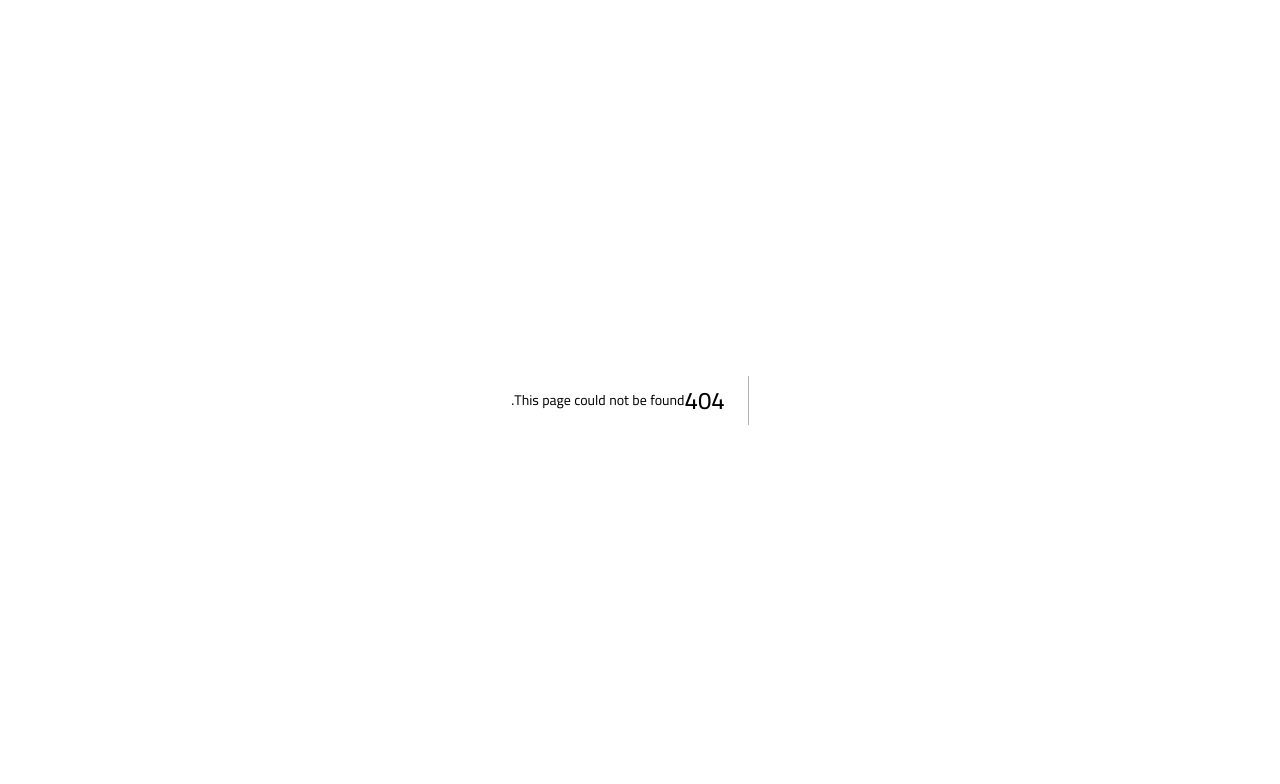
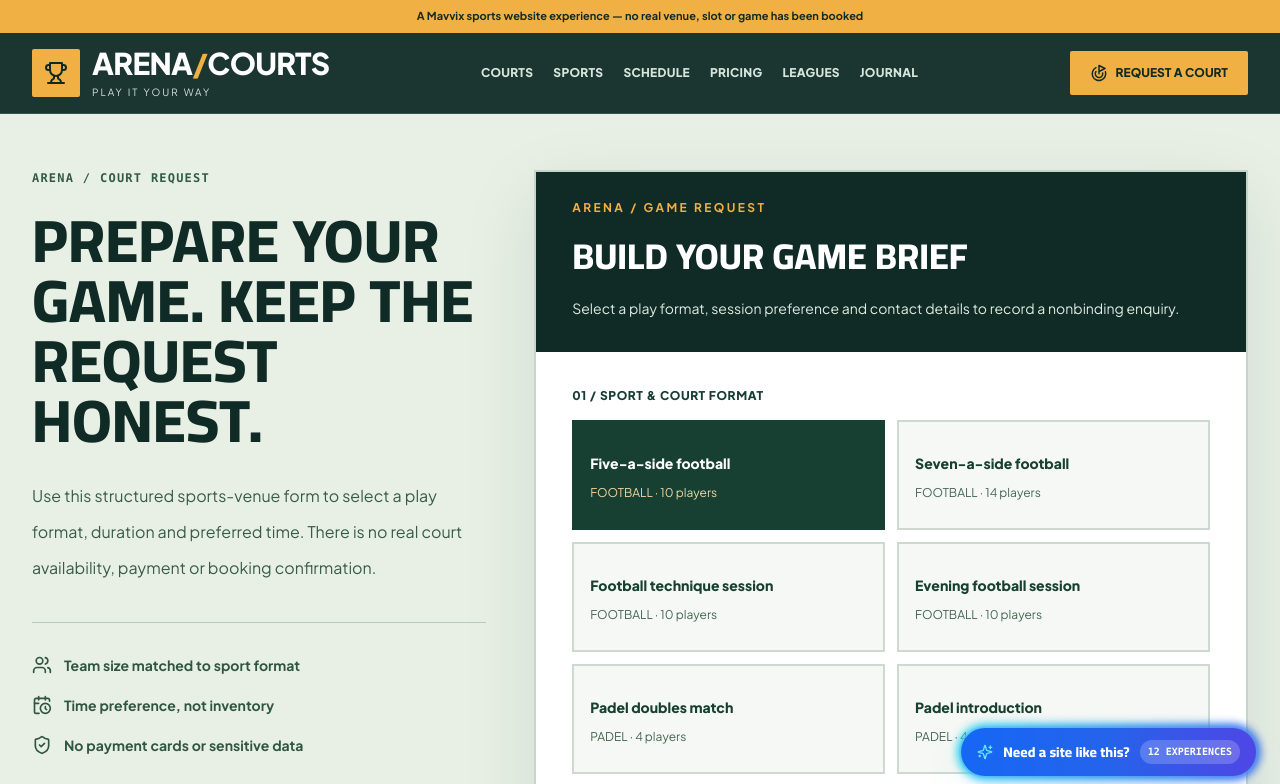
Before and after one commit to mykholy/mavvix_demos, a Next.js app: page /en/preview/sports-venues/book in a window 1280 px wide. Before the commit this address had no page. Shown: the top 784 px of the page. Built offline with nearby package versions, Linux system fonts and the light colour scheme; a web font is replaced by a local one.

Commit message:
feat(arena): book/page.tsx rich sport-specific content

```diff
--- /dev/null
+++ b/src/app/[locale]/preview/sports-venues/book/page.tsx
@@ -0,0 +1,18 @@
+import Link from 'next/link';
+import type { Locale } from '@/lib/i18n/config';
+import { ARENA,arenaPath } from '@/lib/verticals/sports-venues/data';
+import { ArenaRequestForm } from './ArenaRequestForm';
+import { ShieldCheck,CalendarClock,Users,Trophy } from 'lucide-react';
+
+export default function ArenaBookingPage({params:{locale},searchParams}:{params:{locale:Locale};searchParams:{court?:string}}){
+ const ar=locale==='ar';
+ const selected=ARENA.services.some(s=>s.slug===searchParams.court)?searchParams.court:'';
+ return <div className="bg-[#E8F0E6]"><div className="max-w-7xl mx-auto px-5 sm:px-8 pt-14 pb-24 grid lg:grid-cols-[.7fr_1.1fr] gap-12 items-start">
+  <div className="lg:sticky lg:top-32"><p className="font-mono text-xs font-black tracking-widest text-[#315B43]">ARENA / COURT REQUEST</p><h1 className="arena-display text-4xl sm:text-6xl mt-6 leading-tight font-black">{ar?'جهز طلب الملعب قبل أول صفارة':'PREPARE YOUR GAME. KEEP THE REQUEST HONEST.'}</h1>
+   <p className="mt-7 text-[#385C48] leading-9">{ar?'اطلب صيغة كرة أو بادل مناسبة للفريق، ثم يومًا وساعة تفضلهم. الأوقات ليست خانات متاحة، ولا تمثل ملعبًا موجودًا أو حجزًا مؤكدًا.':'Use this structured sports-venue form to select a play format, duration and preferred time. There is no real court availability, payment or booking confirmation.'}</p>
+   <div className="mt-9 space-y-5 border-t border-[#B5CCB9] pt-8">{[[Users,ar?'العدد حسب صيغة اللعب':'Team size matched to sport format'],[CalendarClock,ar?'الوقت تفضيل وليس تأكيدًا':'Time preference, not inventory'],[ShieldCheck,ar?'لا بطاقات دفع أو معلومات حساسة':'No payment cards or sensitive data']].map(([Icon,title],i)=><div key={i} className="flex items-start gap-3 text-sm font-bold text-[#31563F]">{typeof Icon!=='string'&&<Icon size={20} className="shrink-0"/>}{title as string}</div>)}</div>
+   <Link href={arenaPath(locale,'courts')} className="inline-flex mt-9 text-sm font-black underline underline-offset-8">{ar?'راجع أنواع اللعب أولًا':'Explore formats before choosing'}</Link>
+  </div>
+  <ArenaRequestForm locale={locale} initialCourt={selected}/>
+ </div></div>;
+}
```
